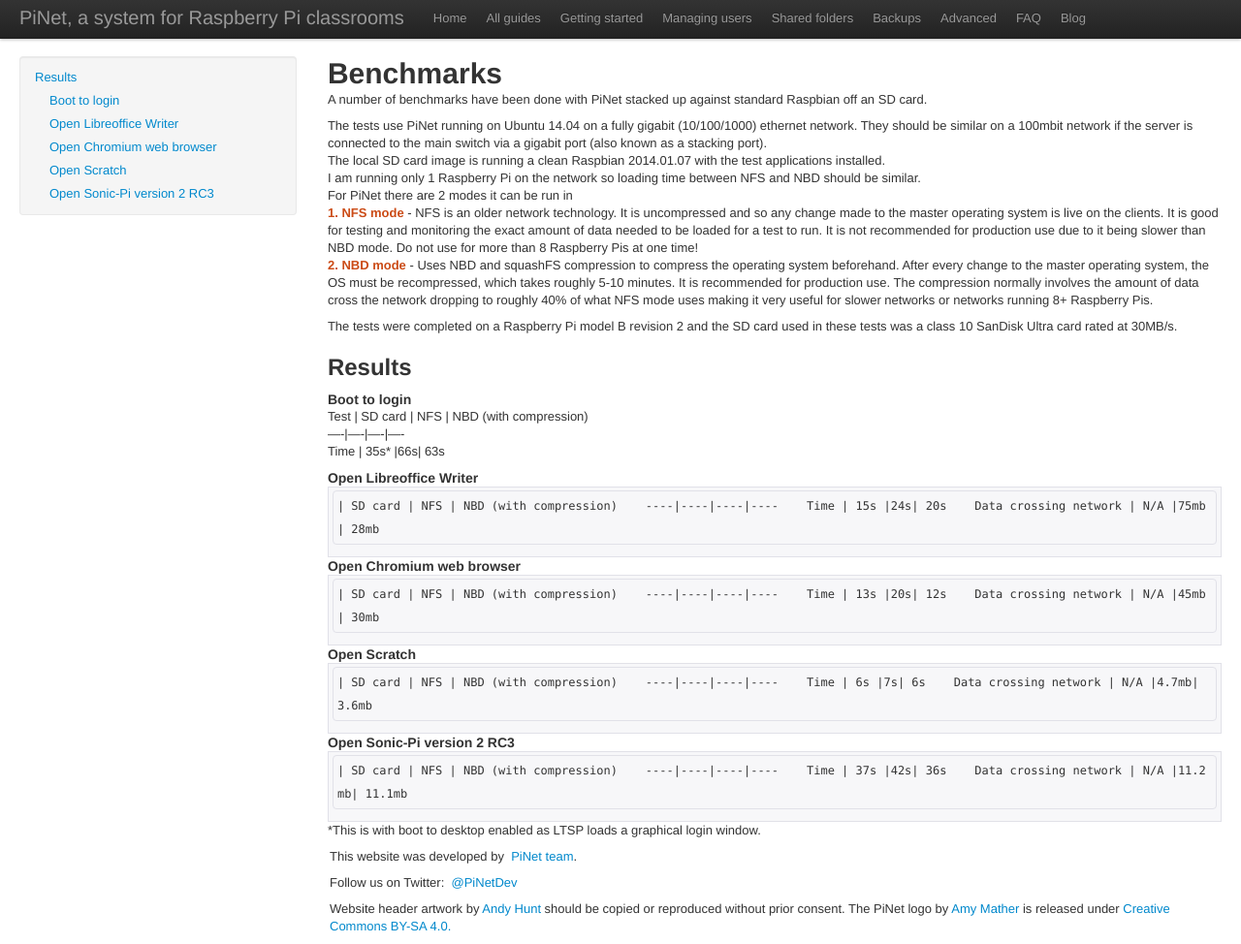
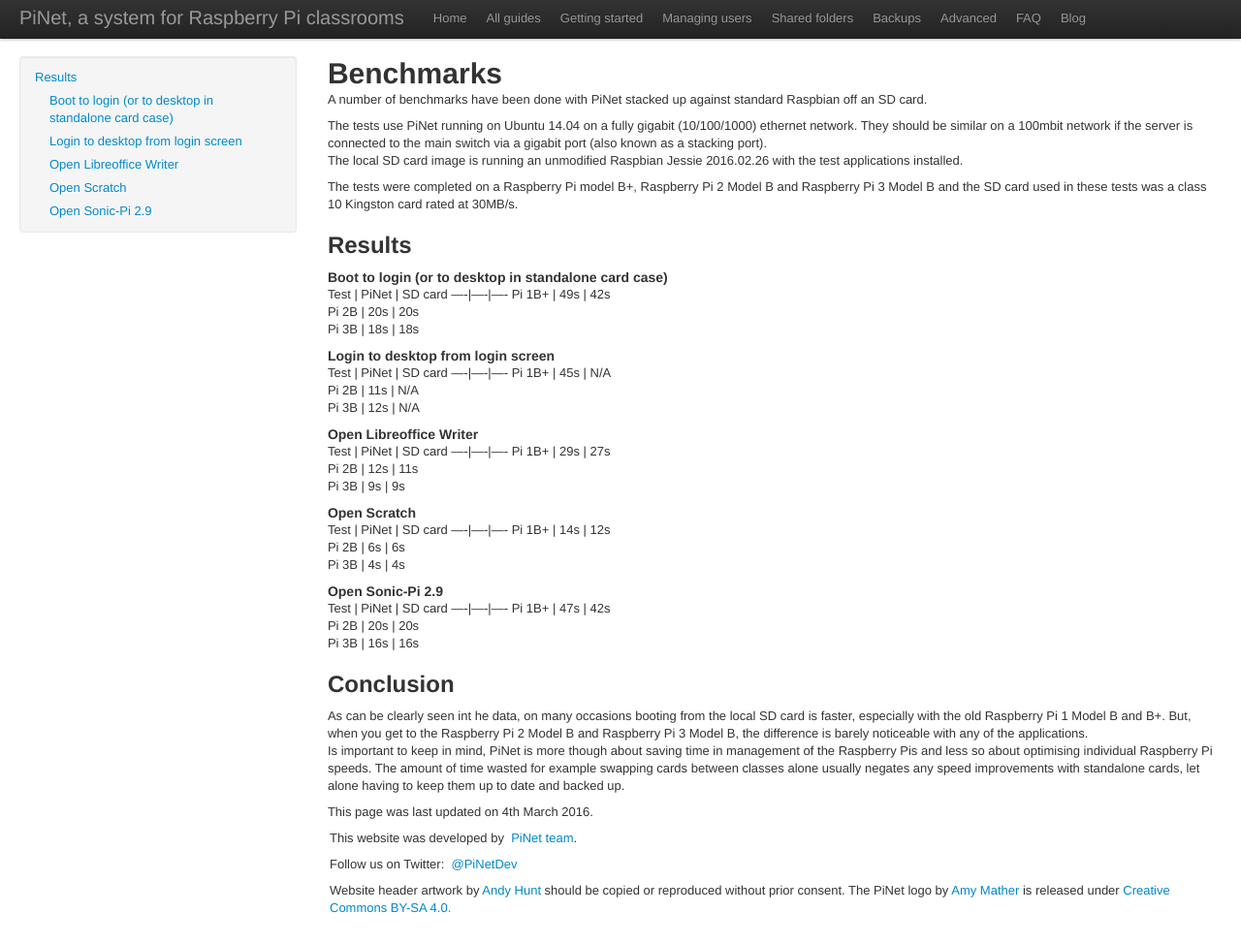
Before and after one commit to PiNet/PiNet.github.io, a Jekyll site: the page built from articles/advanced/benchmarks.md, in a window 1280 px wide. Shown: the whole page at 97% size. Built offline with Jekyll 4.4.1, drawn with Linux system fonts in a browser that asks for light colours; some web fonts are replaced.

Commit message:
Redid all benchmarks to reflect new Raspberry Pi 3

```diff
--- a/articles/advanced/benchmarks.md
+++ b/articles/advanced/benchmarks.md
@@ -8,42 +8,47 @@
 A number of benchmarks have been done with PiNet stacked up against standard Raspbian off an SD card.
 
 The tests use PiNet running on Ubuntu 14.04 on a fully gigabit (10/100/1000) ethernet network. They should be similar on a 100mbit network if the server is connected to the main switch via a gigabit port (also known as a stacking port).
-The local SD card image is running a clean Raspbian 2014.01.07 with the test applications installed.
-I am running only 1 Raspberry Pi on the network so loading time between NFS and NBD should be similar.
-For PiNet there are 2 modes it can be run in
-**1. NFS mode** - NFS is an older network technology. It is uncompressed and so any change made to the master operating system is live on the clients. It is good for testing and monitoring the exact amount of data needed to be loaded for a test to run. It is not recommended for production use due to it being slower than NBD mode. Do not use for more than 8 Raspberry Pis at one time!
-**2. NBD mode** -  Uses NBD and squashFS compression to compress the operating system beforehand. After every change to the master operating system, the OS must be recompressed, which takes roughly 5-10 minutes. It is recommended for production use. The compression normally involves the amount of data cross the network dropping to roughly 40% of what NFS mode uses making it very useful for slower networks or networks running 8+ Raspberry Pis.
+The local SD card image is running an unmodified Raspbian Jessie 2016.02.26 with the test applications installed.
 
-The tests were completed on a Raspberry Pi model B revision 2 and the SD card used in these tests was a class 10 SanDisk Ultra card rated at 30MB/s.
+The tests were completed on a Raspberry Pi model B+, Raspberry Pi 2 Model B and Raspberry Pi 3 Model B and the SD card used in these tests was a class 10 Kingston card rated at 30MB/s.
 ## Results
-#### Boot to login
-Test | SD card | NFS | NBD (with compression)
-----|----|----|----
-Time | 35s* |66s| 63s
+#### Boot to login (or to desktop in standalone card case)
+Test | PiNet | SD card
+----|----|----
+Pi 1B+ | 49s | 42s
+Pi 2B | 20s | 20s
+Pi 3B | 18s | 18s
+
+#### Login to desktop from login screen
+Test | PiNet | SD card
+----|----|----
+Pi 1B+ | 45s | N/A
+Pi 2B | 11s | N/A
+Pi 3B | 12s | N/A
 
 #### Open Libreoffice Writer
-    | SD card | NFS | NBD (with compression)
-----|----|----|----
-Time | 15s |24s| 20s
-Data crossing network | N/A |75mb| 28mb
-
-#### Open Chromium web browser
-    | SD card | NFS | NBD (with compression)
-----|----|----|----
-Time | 13s |20s| 12s
-Data crossing network | N/A |45mb| 30mb
+Test | PiNet | SD card
+----|----|----
+Pi 1B+ | 29s | 27s
+Pi 2B | 12s | 11s
+Pi 3B | 9s | 9s
 
 #### Open Scratch
-    | SD card | NFS | NBD (with compression)
-----|----|----|----
-Time | 6s |7s| 6s
-Data crossing network | N/A |4.7mb| 3.6mb
+Test | PiNet | SD card
+----|----|----
+Pi 1B+ | 14s | 12s
+Pi 2B | 6s | 6s
+Pi 3B | 4s | 4s
 
-#### Open Sonic-Pi version 2 RC3
-    | SD card | NFS | NBD (with compression)
-----|----|----|----
-Time | 37s |42s| 36s
-Data crossing network | N/A |11.2mb| 11.1mb
+#### Open Sonic-Pi 2.9
+Test | PiNet | SD card
+----|----|----
+Pi 1B+ | 47s | 42s
+Pi 2B | 20s | 20s
+Pi 3B | 16s | 16s
 
+## Conclusion
+As can be clearly seen int he data, on many occasions booting from the local SD card is faster, especially with the old Raspberry Pi 1 Model B and B+. But, when you get to the Raspberry Pi 2 Model B and Raspberry Pi 3 Model B, the difference is barely noticeable with any of the applications.
+Is important to keep in mind, PiNet is more though about saving time in management of the Raspberry Pis and less so about optimising individual Raspberry Pi speeds. The amount of time wasted for example swapping cards between classes alone usually negates any speed improvements with standalone cards, let alone having to keep them up to date and backed up.
 
-*This is with boot to desktop enabled as LTSP loads a graphical login window.
+This page was last updated on 4th March 2016.
```
